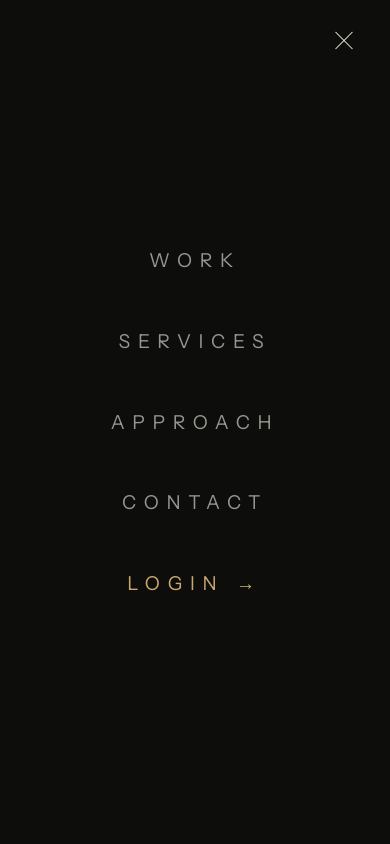
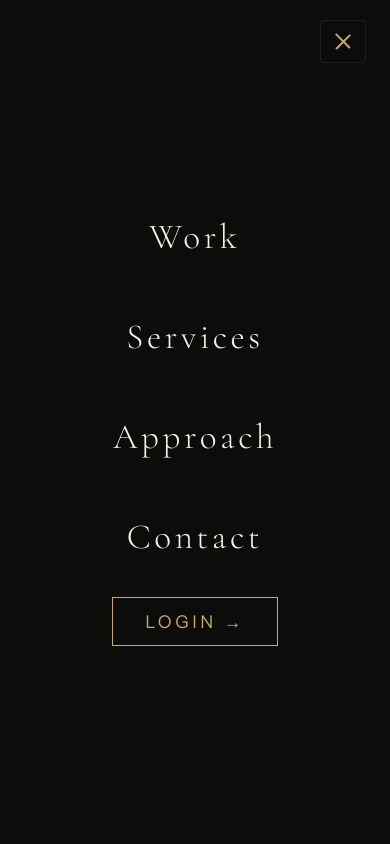
Before and after one commit to Hypian/qrate, a plain HTML site: page qrate.html in a window 390 px wide. Both pictures are taken after a click on the button "Toggle menu". Shown: the top 844 px of the page. Drawn offline with nearby package versions, Linux system fonts and the light colour scheme.

Commit message:
minor changes

```diff
--- a/style.css
+++ b/style.css
@@ -110,6 +110,11 @@ nav.scrolled {
     background: #0d0d0c;
     border-bottom: 1px solid var(--border-soft);
     z-index: 2000;
+    padding: 1.5rem 1.5rem;
+  }
+  nav.scrolled {
+    padding: 1rem 1.5rem;
+    background: #0d0d0c;
   }
 }
 .nav-logo {
@@ -161,14 +166,18 @@ nav.scrolled {
   display: none;
   flex-direction: column;
   gap: 6px;
-  background: none; border: none;
-  padding: 10px;
-  z-index: 1001;
+  background: rgba(13,13,12,0.8);
+  border: 1px solid var(--border-soft);
+  padding: 12px;
+  z-index: 5000;
+  cursor: pointer;
+  backdrop-filter: blur(10px);
+  border-radius: 4px;
 }
 .nav-toggle span {
-  width: 24px; height: 1px;
-  background: var(--cream);
-  transition: transform 0.4s ease, opacity 0.4s ease;
+  width: 20px; height: 1.5px;
+  background: var(--gold);
+  transition: transform 0.4s cubic-bezier(0.4, 0, 0.2, 1), opacity 0.4s ease;
 }
 .nav-toggle.active span:nth-child(1) { transform: translateY(7px) rotate(45deg); }
 .nav-toggle.active span:nth-child(2) { opacity: 0; }
@@ -801,18 +810,56 @@ footer {
   .nav-toggle { display: flex; }
   .nav-links {
     position: fixed; inset: 0;
-    background: var(--ink);
+    background: rgba(13,13,12,0.98);
+    backdrop-filter: blur(25px);
     flex-direction: column;
     justify-content: center;
-    gap: 3rem;
+    align-items: center;
+    gap: 2.5rem;
     padding: 2rem;
-    opacity: 0; pointer-events: none;
-    transition: opacity 0.5s ease;
-    z-index: 1000;
+    opacity: 0;
+    visibility: hidden;
+    transform: translateY(-10px);
+    transition: all 0.5s cubic-bezier(0.4, 0, 0.2, 1);
+    z-index: 4000;
   }
-  .nav-links.active { opacity: 1; pointer-events: all; }
-  .nav-links a { font-size: 1.2rem; letter-spacing: 0.4em; }
-  .nav-links .nav-login { border: none; padding: 0; font-size: 1.2rem; }
+  .nav-links.active {
+    opacity: 1;
+    visibility: visible;
+    transform: translateY(0);
+  }
+  .nav-links li {
+    opacity: 0;
+    transform: translateY(20px);
+    transition: all 0.5s cubic-bezier(0.4, 0, 0.2, 1);
+  }
+  .nav-links.active li {
+    opacity: 1;
+    transform: translateY(0);
+  }
+  /* Stagger delays for menu items */
+  .nav-links.active li:nth-child(1) { transition-delay: 0.1s; }
+  .nav-links.active li:nth-child(2) { transition-delay: 0.2s; }
+  .nav-links.active li:nth-child(3) { transition-delay: 0.3s; }
+  .nav-links.active li:nth-child(4) { transition-delay: 0.4s; }
+  .nav-links.active li:nth-child(5) { transition-delay: 0.5s; }
+
+  .nav-links a {
+    font-family: var(--serif);
+    font-size: 2.2rem;
+    letter-spacing: 0.1em;
+    text-transform: none;
+    color: var(--cream);
+  }
+  .nav-links .nav-login {
+    border: 1px solid var(--gold);
+    padding: 0.8rem 2rem;
+    font-size: 1.1rem;
+    font-family: var(--sans);
+    margin-top: 1rem;
+    letter-spacing: 0.2em;
+    text-transform: uppercase;
+  }
 
   .case-text { font-size: clamp(1.4rem, 4vw, 2rem); }
   .services-header { flex-direction: column; gap: 1.5rem; align-items: flex-start; }
```
